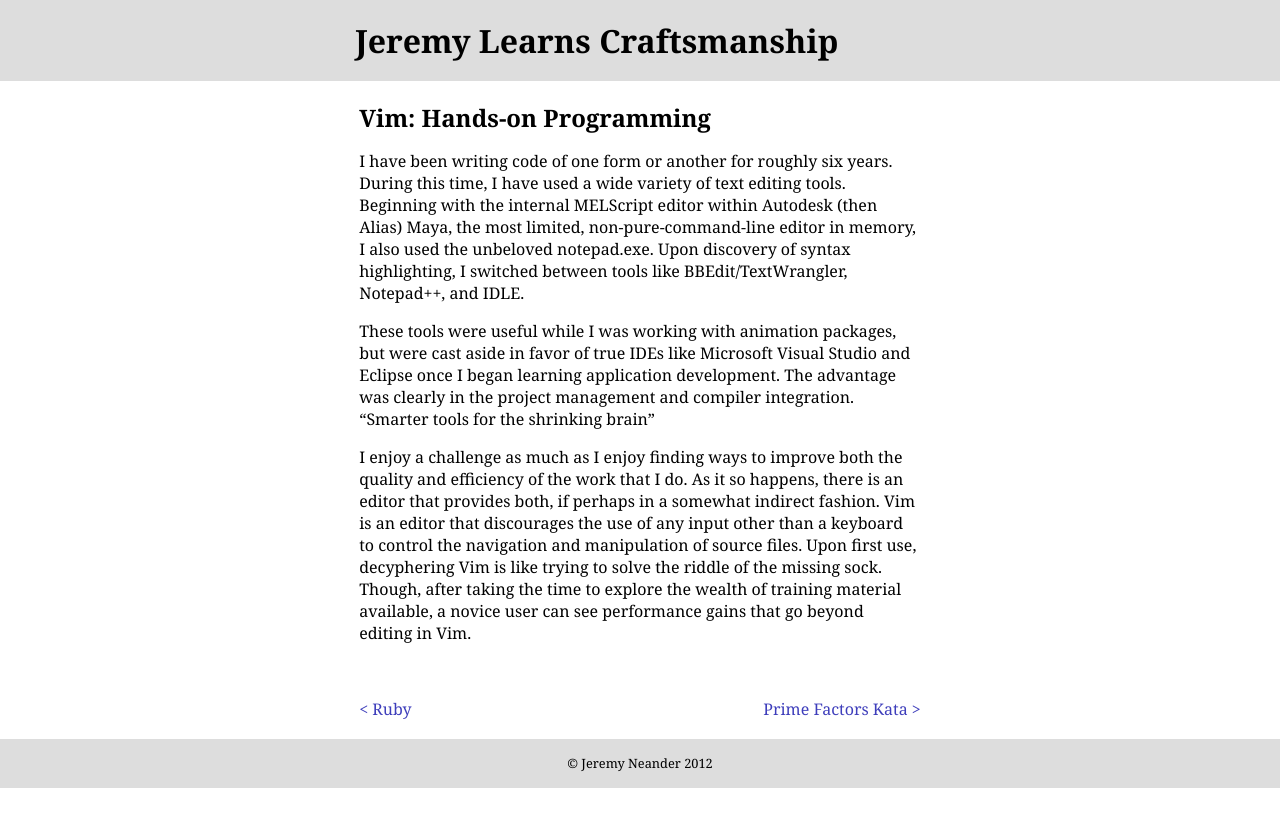
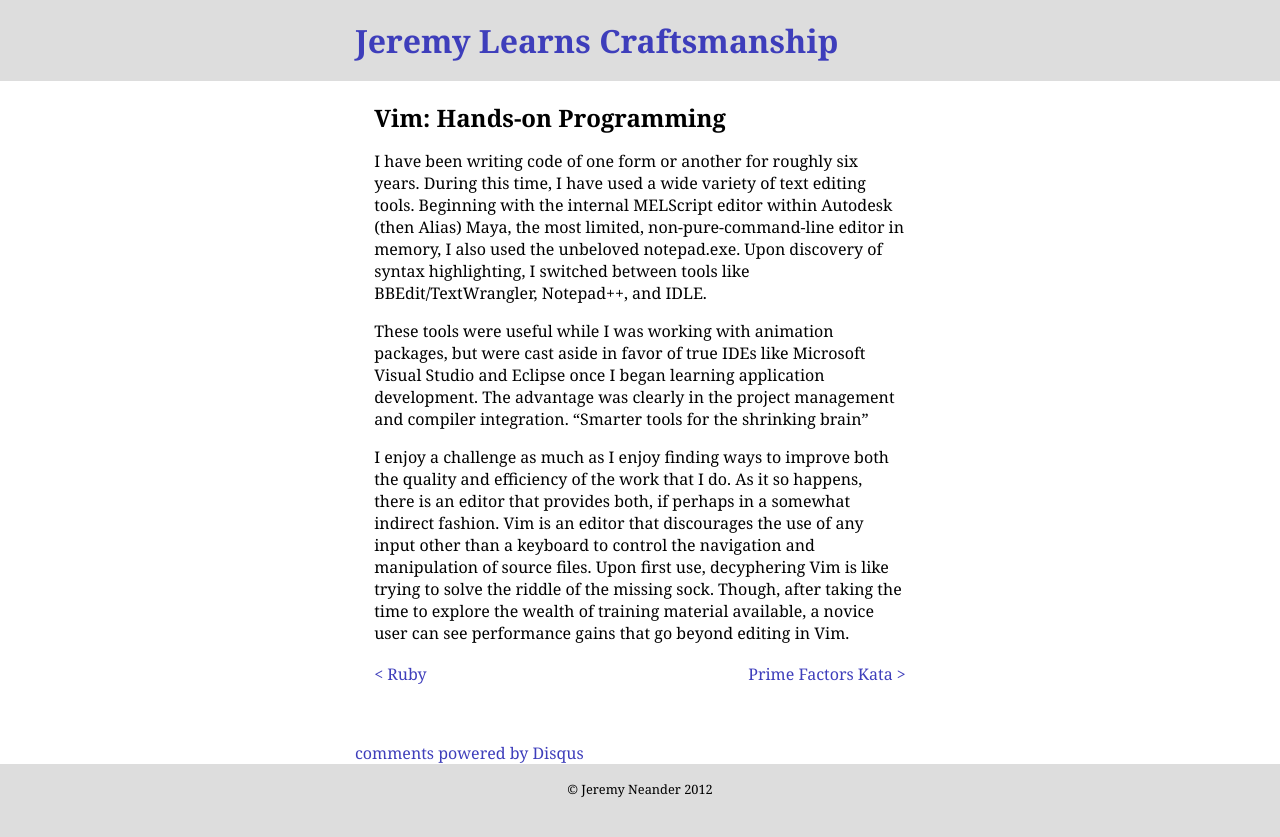
Before and after one commit to jneander/jneander.github.com, a Jekyll site: the page built from _posts/2012-06-28-vim.md, in a window 1280 px wide. Shown: the top 837 px of the page. Built offline with Jekyll 4.4.1, drawn with Linux system fonts in a browser that asks for light colours; comment, search, counter and statistics services are not loaded.

Commit message:
Change styles and configuration
 - Add disqus comment management system to site.
 - Change styling.
 - Add site-wide reusable data to configuration file.
 - Use entry list as main page.

```diff
--- a/_config.yml
+++ b/_config.yml
@@ -1,2 +1,6 @@
 auto:	true
 pygments:	true
+identity: Jeremy Neander, Apprentice at 8th Light
+title: Jeremy Learns Craftsmanship
+url: http://jneander.github.com/
+copyright: Jeremy Neander 2012
--- a/_layouts/blog_entry.html
+++ b/_layouts/blog_entry.html
@@ -20,3 +20,26 @@
   {% endif %}
 </div>
 <div style="clear: both;"></div>
+
+<div id="disqus_thread"></div>
+<script type="text/javascript">
+/* * * CONFIGURATION VARIABLES: EDIT BEFORE PASTING INTO YOUR WEBPAGE * * */
+var disqus_shortname = 'jneander';
+// required: replace example with your forum shortname
+
+/* * * DON'T EDIT BELOW THIS LINE * * */
+(function() {
+  var dsq = document.createElement('script');
+  dsq.type = 'text/javascript';
+  dsq.async = true;
+  dsq.src = 'http://' + disqus_shortname + '.disqus.com/embed.js';
+  (document.getElementsByTagName('head')[0]
+    || document.getElementsByTagName('body')[0]
+  ).appendChild(dsq);
+})();
+</script>
+<noscript>Please enable JavaScript to view the <a
+    href="http://disqus.com/?ref_noscript">comments powered by Disqus.</a>
+</noscript>
+<a href="http://disqus.com" class="dsq-brlink">comments powered by <span
+    class="logo-disqus">Disqus</span></a>
--- a/_layouts/default.html
+++ b/_layouts/default.html
@@ -2,32 +2,27 @@
 <html>
 <head>
   <meta charset=utf-8 />
-  <title>Jeremy Neander, Apprentice at 8th Light</title>
+  <title>{{ site.identity }}</title>
   <link rel="stylesheet" href="/css/styles.css" />
   <link rel="stylesheet" href="/css/syntax.css" />
+  <link rel="stylesheet" href="/css/disqus.css" />
 </head>
 <body>
 
-  <div id="header" class="full_width bg1">
+  <div id="header" class="padded_width bg1">
+    <h1><a href="{{ site.url }}">{{ site.title }}</a></h1>
+  </div>
+
+  <div class="full_width bg2">
     <div class="padded_width">
-      <h1>Jeremy Learns Craftsmanship</h1>
+
+      {{ content }}
+
     </div>
   </div>
 
-  <div id="main" class="standard_width">
-
-    <div id="nav">
-
-    </div>
-
-    {{ content }}
-
-  </div>
-
-  <div id="footer" class="full_width bg1">
-    <div class="padded_width">
-      <p class="reset center">&#169; Jeremy Neander 2012</p>
-    </div>
+  <div id="footer" class="padded_width bg1">
+    <p class="reset center">&#169; {{ site.copyright }}</p>
   </div>
 
 </body>
--- /dev/null
+++ b/css/disqus.css
@@ -0,0 +1,3 @@
+#disqus_thread {
+  padding: 1.2em;
+}
--- a/css/styles.css
+++ b/css/styles.css
@@ -9,42 +9,31 @@
   text-decoration: none;
 }
 
-.bg1 {
-  background: #ddd;
+.bg1, body { background: #ddd; }
+
+.bg2 { background: #fff; }
+
+#main {
+  background: #fff;
+  height: 100%;
+  margin: 0px auto;
 }
 
-#main {
-  height: 100%;
-  margin: 0 auto;
-}
+div.content { padding: 1.2em; }
 
-#pagination, div.content {
-  padding: 1.2em;
-}
+#pagination { padding: 0em 1.2em 1.2em 1.2em; }
 
-#header, #footer {
-  padding: 1.2em 0;
-}
+#header, #footer { padding: 1.2em 0; }
 
-#footer {
-  font-size: .8em;
-}
+#footer { font-size: .8em; }
 
-#pagination {
-  clear: both;
-}
+#pagination { clear: both; }
 
-#previous {
-  float: left;
-}
+#previous { float: left; }
 
-#next {
-  float: right;
-}
+#next { float: right; }
 
-.full_width {
-  width: 100%;
-}
+.full_width { width: 100%; }
 
 .standard_width {
   width: 600px;
@@ -56,6 +45,39 @@
   margin: 0px auto;
 }
 
-.center {
-  text-align: center;
+.center { text-align: center; }
+
+div.content :last-child {
+  margin-bottom: 0px;
 }
+
+ul#post_list {
+  list-style: none;
+  padding: 0px;
+  margin: 0px;
+}
+
+li.post { padding-bottom: 10px; }
+
+li.post:last-child { padding-bottom: 0px; }
+
+div.post_header {
+  border-bottom-width: 1px;
+  border-bottom-style: solid;
+  border-bottom-color: #ddd;
+  position: relative;
+}
+
+li.post .title { display: block; }
+
+li.post .date {
+  font-size: 0.8em;
+  position: absolute;
+  right: 0px;
+  bottom: 0px;
+}
+
+li.post .description {
+  font-size: 0.8em;
+  font-style: italic;
+}
```
Also changed, not shown: index.html (+18 -17 lines).
